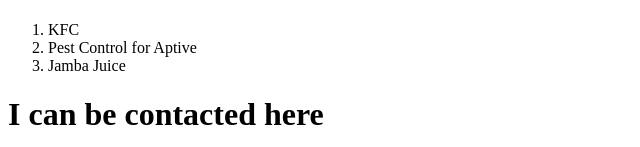
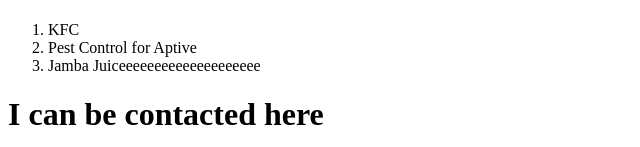
Before and after one commit to jiffylubeyou/portfolio, a plain HTML site: page index.html in a window 1280 px wide. Shown: the part 209-356 px from the top of the page, without its empty margins (0-640 px from the left). Drawn offline with Linux system fonts and the light colour scheme.

Commit message:
second commit

```diff
--- a/index.html
+++ b/index.html
@@ -11,7 +11,7 @@
 	<ol>
 		<li>KFC</li>
 		<li>Pest Control for Aptive</li>
-		<li>Jamba Juice</li>
+		<li>Jamba Juiceeeeeeeeeeeeeeeeeeee</li>
 	</ol>
 	<h1>I can be contacted here</h1>
 	<ul><li><a href= 'https://www.facebook.com/'/>facebook</a></li>
```
